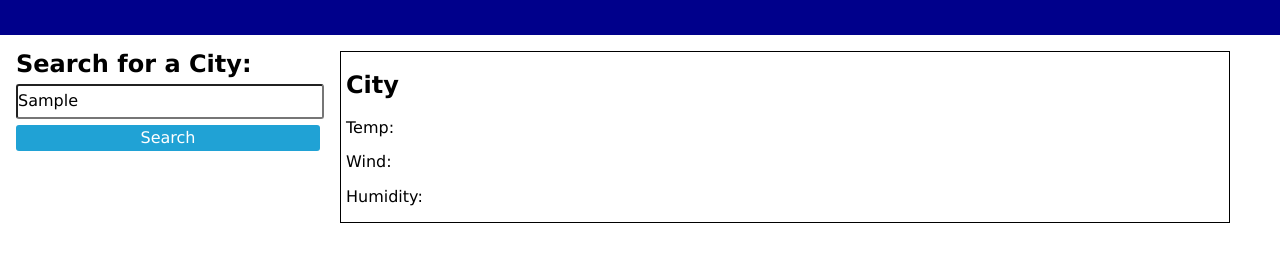
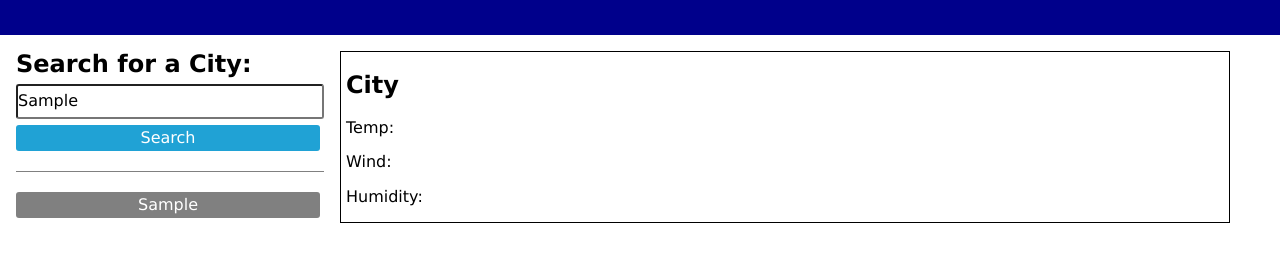
Before and after one commit to danielcgraves/weather-dashboard, a plain HTML site: page index.html in a window 1280 px wide. Both pictures are taken after typing "Sample" into the empty fields and a click on the button "Search". Shown: the part 77-334 px from the top of the page. Drawn offline with Linux system fonts and the light colour scheme; no server answers.

Commit message:
displaying search history and weather icons in main content

```diff
--- a/assets/script.js
+++ b/assets/script.js
@@ -21,18 +21,40 @@ var city = cityInputEl.value;
 
 
 
-//EventListeners
+//EventListeners which sets and gets localStorage items.
 
 searchButtonEl.addEventListener("click", function (event) {
     event.preventDefault();
-
-
 
     if (!cityInputEl.value) return;
 
     performSearch(cityInputEl.value);
 
+    var pastCityInput = cityInputEl.value;
+    localStorage.setItem("pastCityInput", JSON.stringify(pastCityInput));
+
+    function searchHistory() {
+        var history = JSON.parse(localStorage.getItem("searchHistory") || "[]");
+        var updatedHistory = history.concat(pastCityInput);
+
+        if (!history) return;
+
+        localStorage.setItem("searchHistory", JSON.stringify(updatedHistory));
+
+        for (let i = 0; i < updatedHistory.length; i++) {
+        }
+
+        var previousCity = updatedHistory.pop();
+        var newButton = document.createElement("button");
+        newButton.innerHTML = previousCity;
+        newButton.classList.add("past-btn");
+        document.getElementById("search-container").appendChild(newButton);
+    }
+
+    searchHistory();
 })
+
+//Main Functions
 
 
 function getSearchResults(city) {
@@ -47,20 +69,31 @@ function getSearchResults(city) {
 }
 
 function performSearch(city) {
+
+
     getSearchResults(city).then(function(data){
         console.log(data);
+        var iconImg;
+
+        function loadIcon() {
+            iconImg = new Image(30,30);
+            iconImg.src = "http://openweathermap.org/img/wn/" + data.weather[0].icon + "@2x.png";
+        }
+
+        loadIcon();
+
+        console.log(iconImg);
+
         currentCityName.textContent = data.name + " " + dateFormatted;
+
+        document.getElementById("current-city-name").appendChild(iconImg);
+
+
         currentTemp.textContent = "Temp: " + data.main.temp + "F";
         currentWindSpeed.textContent = "Wind: " + data.wind.speed + "mph";
         currentHumidity.textContent = "Humidity: " + data.main.humidity + "%";
+
     })
-}
 
 
-
-/* function performSearch() {
-    getSearchResults().then(function (data){
-
-    })
 }
- */
--- a/assets/styles.css
+++ b/assets/styles.css
@@ -37,11 +37,26 @@
     margin: 6px 0;
 }
 
+
+.btn-container {
+    border-bottom: 1px solid gray;
+    padding-bottom: 20px;
+    margin-bottom: 20px;
+}
+
 #search-btn {
+     background-color: rgb(32, 162, 213);
+}
+
+.past-btn {
+    background-color: gray;
+    margin-bottom: 3px;
+}
+
+#search-btn,
+.past-btn {
     color: white;
-    background-color: rgb(32, 162, 213);
     border: none;
-
 }
 
 #city-input,
--- a/index.html
+++ b/index.html
@@ -14,10 +14,12 @@
     </header>
 
     <div class="flex-container">
-        <section class="search-container">
+        <section class="search-container" id="search-container">
             <h2>Search for a City:</h2>
             <input type="text" placeholder="Search" id="city-input">
-            <button type="submit" id="search-btn">Search</button>
+            <div class="btn-container">
+                <button type="submit" id="search-btn">Search</button>
+            </div>
         </section>
 
         <section class="weather-container">
```
